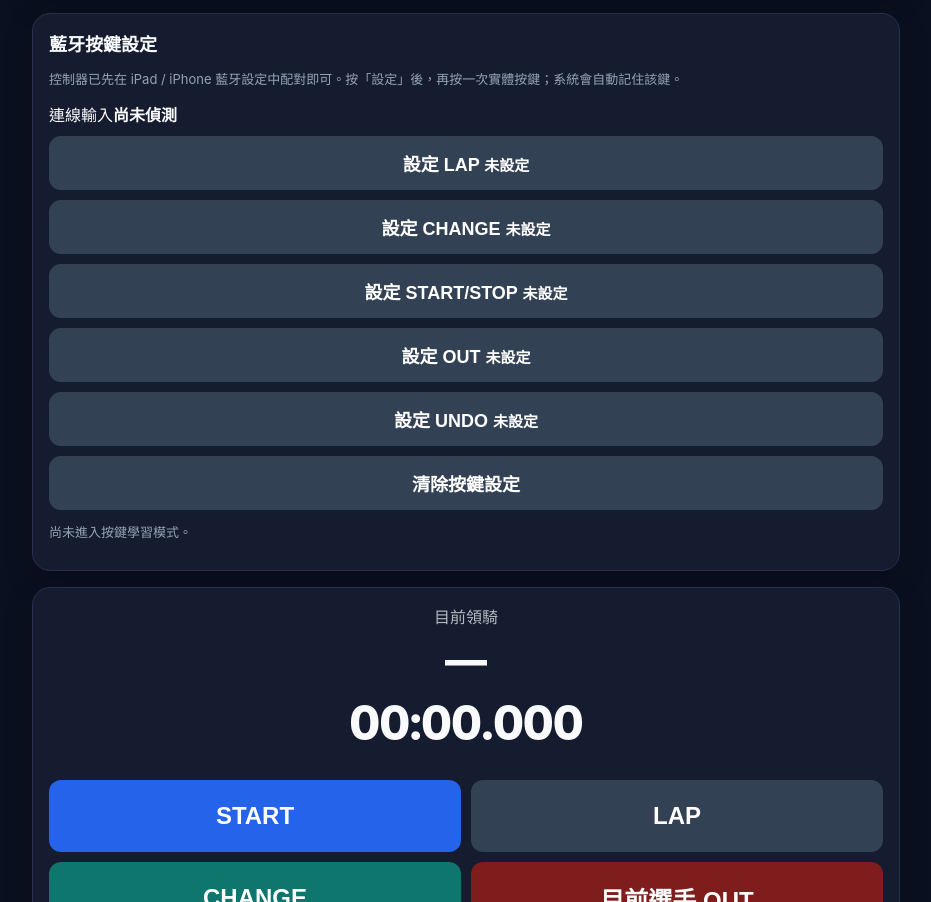
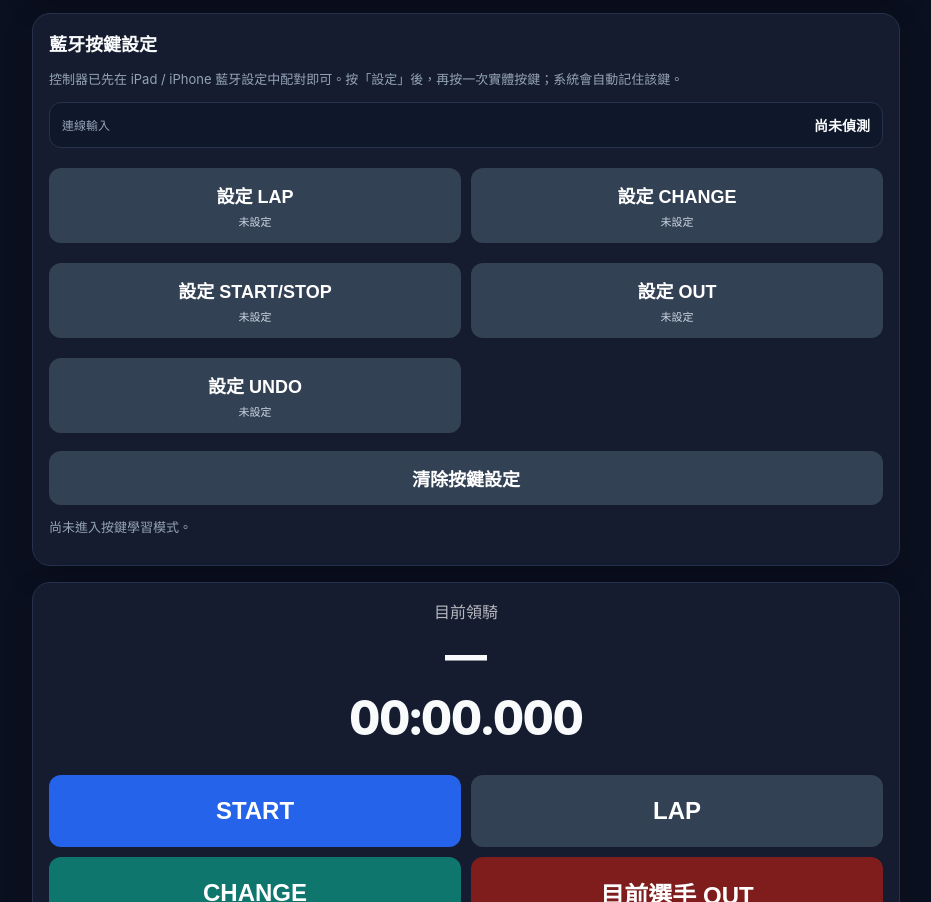
Before and after one commit to ahi0128/track-cycling-timer, a plain HTML site: page index.html in a window 1280 px wide. Shown: the part 881-1783 px from the top of the page, without its empty margins (174-1105 px from the left). Drawn offline with nearby package versions, Linux system fonts and the light colour scheme.

Commit message:
Style physical controller mapping panel

```diff
--- a/styles.css
+++ b/styles.css
@@ -86,3 +86,12 @@ button:active{transform:scale(.99)}button.primary{background:#2563eb}button.acce
 .continuous-bar.under-target{box-shadow:0 0 0 2px #ef4444}
 .target-speed-line{stroke:#f8fafc;stroke-width:1.5;stroke-dasharray:7 5}
 .target-speed-label{fill:#f8fafc;font-size:11px;font-weight:700}
+
+.controller-status{display:flex;align-items:center;justify-content:space-between;gap:12px;background:#0f172a;border:1px solid #26314d;border-radius:12px;padding:12px;margin:10px 0}
+.controller-status span{font-size:12px;color:#94a3b8}.controller-status strong{font-size:14px;text-align:right;word-break:break-all}
+.controller-map-grid{display:grid;grid-template-columns:1fr 1fr;gap:10px}
+.learn-control{min-height:68px;display:flex;flex-direction:column;align-items:center;justify-content:center;gap:5px}
+.learn-control small{font-size:11px;color:#cbd5e1;font-weight:500;max-width:100%;overflow:hidden;text-overflow:ellipsis;white-space:nowrap}
+.learn-control.learning{outline:3px solid #facc15;background:#713f12}
+.controller-actions{margin-top:8px}
+@media(max-width:600px){.controller-map-grid{grid-template-columns:1fr 1fr}.learn-control{font-size:16px}}
```
